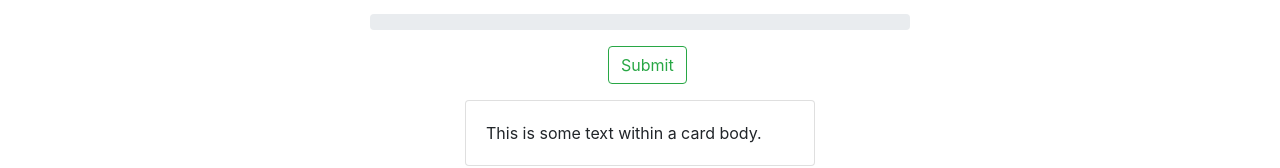
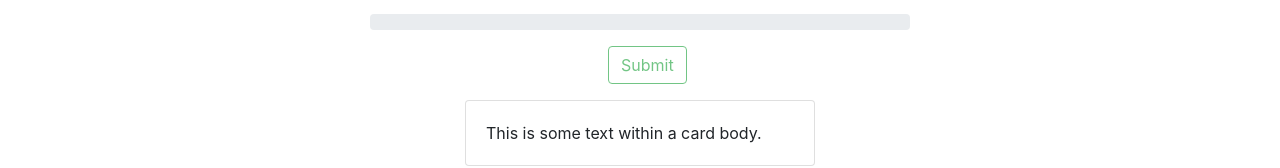
Before and after one commit to swarajlaha/frontend-challenges, a React (Create React App) app: page / in a window 1280 px wide. Shown: the part 184-352 px from the top of the page. Built offline with nearby package versions, Linux system fonts and the light colour scheme.

Commit message:
add progressbar variant

```diff
--- a/src/smart-textarea/components/charcountBar.js
+++ b/src/smart-textarea/components/charcountBar.js
@@ -5,14 +5,18 @@ const CharCount = ({ enteredtxt }) => {
 
   let nowbar = (enteredtxt.length / 50) * 100
   let labeltxt = ''
+  let variantcolor = enteredtxt.length === 50 ? 'warning' : 'primary'
   if (enteredtxt.length <= 50) {
     labeltxt = enteredtxt.length + '/50'
   } else {
     labeltxt = (50 - enteredtxt.length) + '/50'
+    variantcolor = 'danger'
   }
+
+
   return (
     <>
-      <ProgressBar now={nowbar} label={labeltxt} />
+      <ProgressBar now={nowbar} label={labeltxt} variant={variantcolor} />
     </>
   )
 }
--- a/src/smart-textarea/components/submitButton.js
+++ b/src/smart-textarea/components/submitButton.js
@@ -1,10 +1,10 @@
 import React from 'react'
 import { Button } from 'react-bootstrap'
 
-const SubmitButton = () => {
+const SubmitButton = ({ enteredtxt }) => {
   return (
     <>
-      <Button variant="outline-success">Submit</Button>
+      <Button variant="outline-success" disabled={enteredtxt.length > 50 || enteredtxt.length === 0}>Submit</Button>
     </>
   )
 }
--- a/src/smart-textarea/containers/mainContainer.js
+++ b/src/smart-textarea/containers/mainContainer.js
@@ -33,7 +33,7 @@ const MainContainer = () => {
         <Row className="pt-3">
           <Col className="ml-5" md={5}></Col>
           <Col md={2}>
-            <SubmitButton />
+            <SubmitButton enteredtxt={enteredtxt} />
           </Col>
           <Col md={5}></Col>
         </Row>
```
